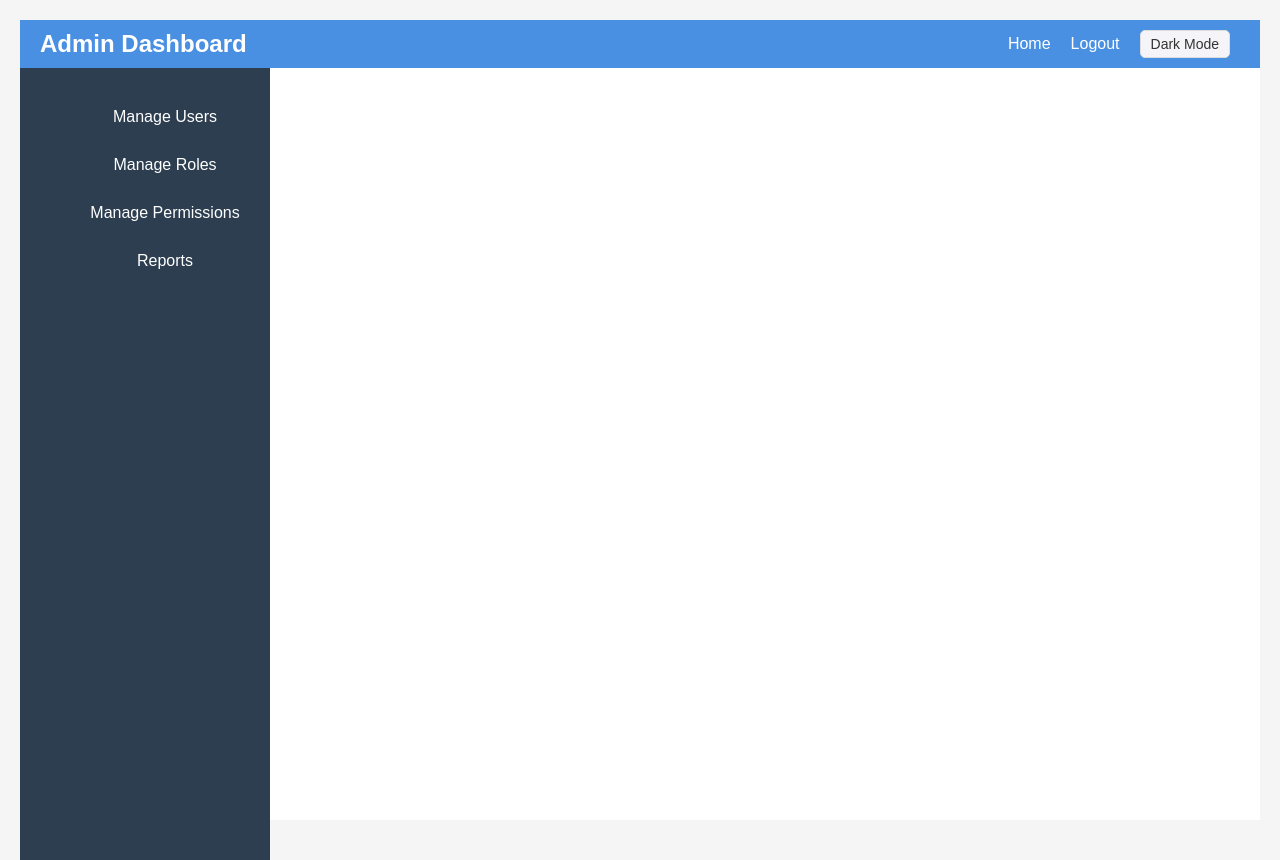
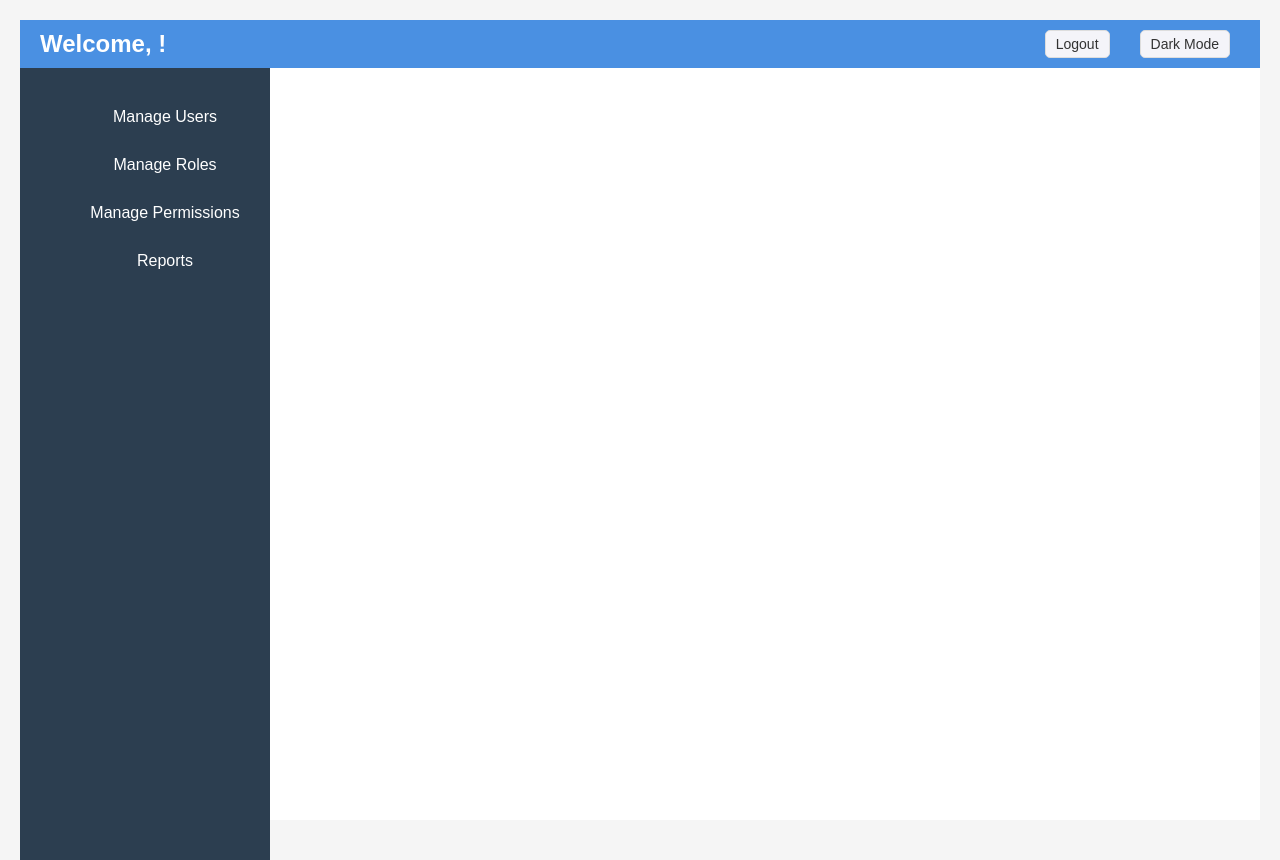
Before and after one commit to MuskaanDhankani18/RBAC_UI, a React (Create React App) app in the folder rbac-ui/: page /dashboard in a window 1280 px wide. Built offline with nearby package versions, Linux system fonts and the light colour scheme; sample sign-in values are in the browser's storage.

Commit message:
Update Dashboard.js

```diff
--- a/rbac-ui/src/components/Dashboard.js
+++ b/rbac-ui/src/components/Dashboard.js
@@ -1,9 +1,17 @@
-import React, { useState } from "react";
+import React, { useState, useEffect } from "react";
 import { Link, Outlet } from "react-router-dom";
+import { useNavigate, useLocation } from "react-router-dom";
 import "../styles/Dashboard.css";
 
 
 const Dashboard = () => {
+  const navigate = useNavigate();
+  const location = useLocation();
+  console.log("location.state"+location.state);
+  const username = location.state?.username || null;
+  const handleLogout = () => {
+    navigate("/login"); // Redirect to the login page
+  };
 
   const [isDarkTheme, setIsDarkTheme] = useState(false);
 
@@ -16,14 +24,11 @@ const Dashboard = () => {
     <div className={`dashboard ${isDarkTheme ? "dark-theme" : ""}`}>
       {/* Top Navbar */}
       <header className="dashboard-header">
-        <h1>Admin Dashboard</h1>
+      <h1>Welcome, {username}!</h1>
         <nav>
           <ul>
             <li>
-              <Link to="/">Home</Link>
-            </li>
-            <li>
-              <Link to="/logout">Logout</Link>
+            <button className="theme-toggle" onClick={handleLogout}>Logout</button >
             </li>
           </ul>
           <button className="theme-toggle" onClick={toggleTheme}>
```
